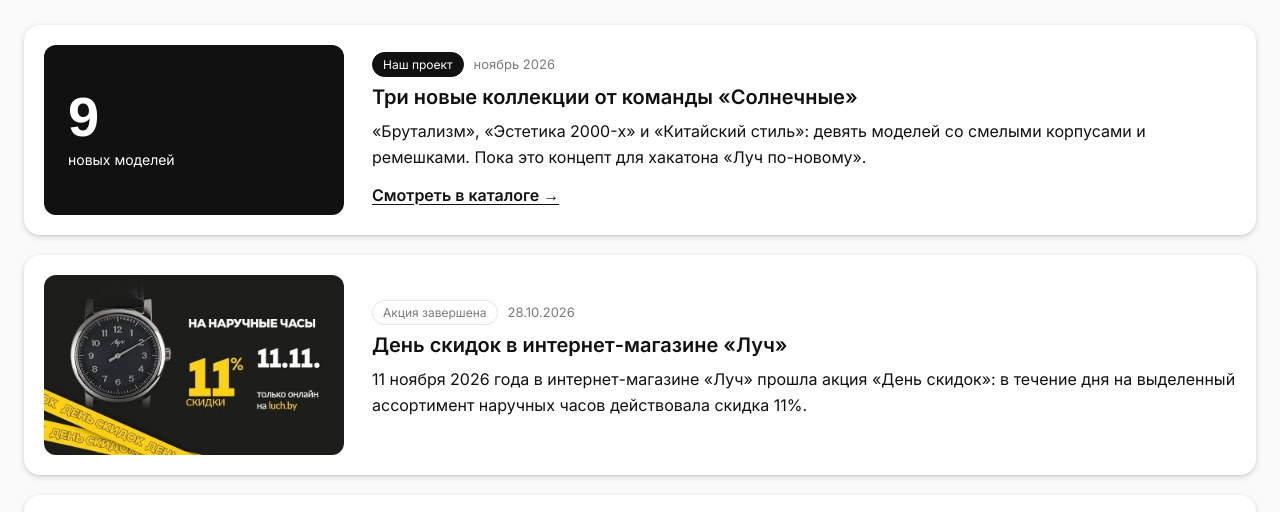
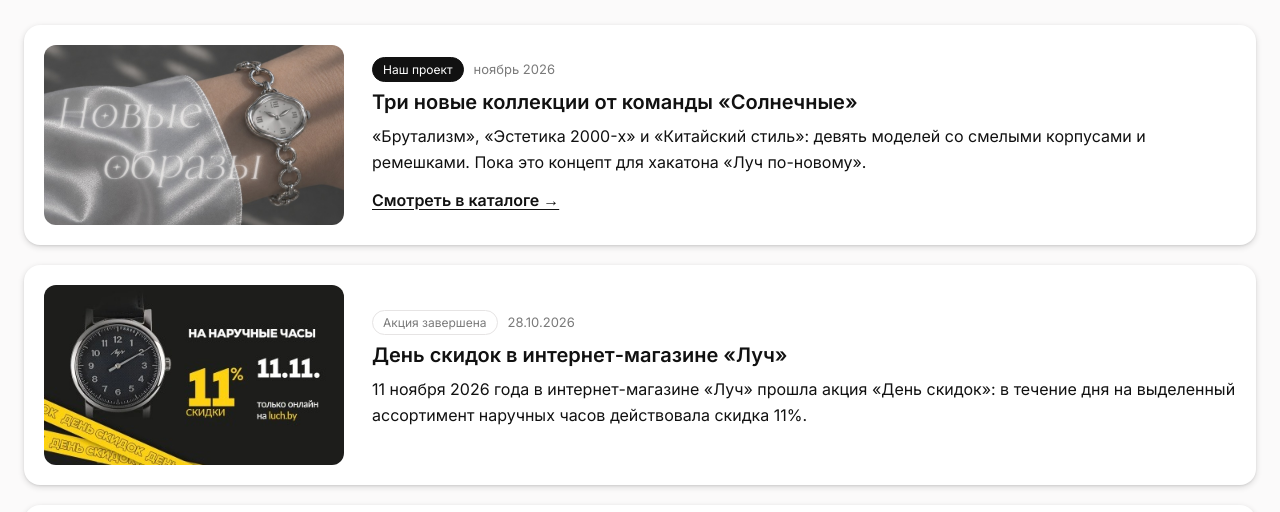
Before and after one commit to wyimoll55/luch-site, a website built with Vite: page news.html in a window 1280 px wide. Shown: the part 264-776 px from the top of the page. Built offline with nearby package versions, Linux system fonts and the light colour scheme; a web font is replaced by a local one.

Commit message:
часы

```diff
--- a/news.html
+++ b/news.html
@@ -15,7 +15,7 @@
 
       <div class="inf-news">
         <article class="inf-news-item">
-          <a class="inf-tile inf-tile-new" href="catalog.html"><b>9</b><span>новых моделей</span></a>
+          <a href="catalog.html"><img class="inf-news-img" src="images/news/n-new-looks.jpg" alt="Новые образы: часы «Амальгама» на руке" /></a>
           <div>
             <p class="inf-meta"><span class="inf-tag inf-tag-on">Наш проект</span> ноябрь 2026</p>
             <h2>Три новые коллекции от команды «Солнечные»</h2>
```
Also changed, not shown: public/images/news/n-new-looks.jpg (added).
